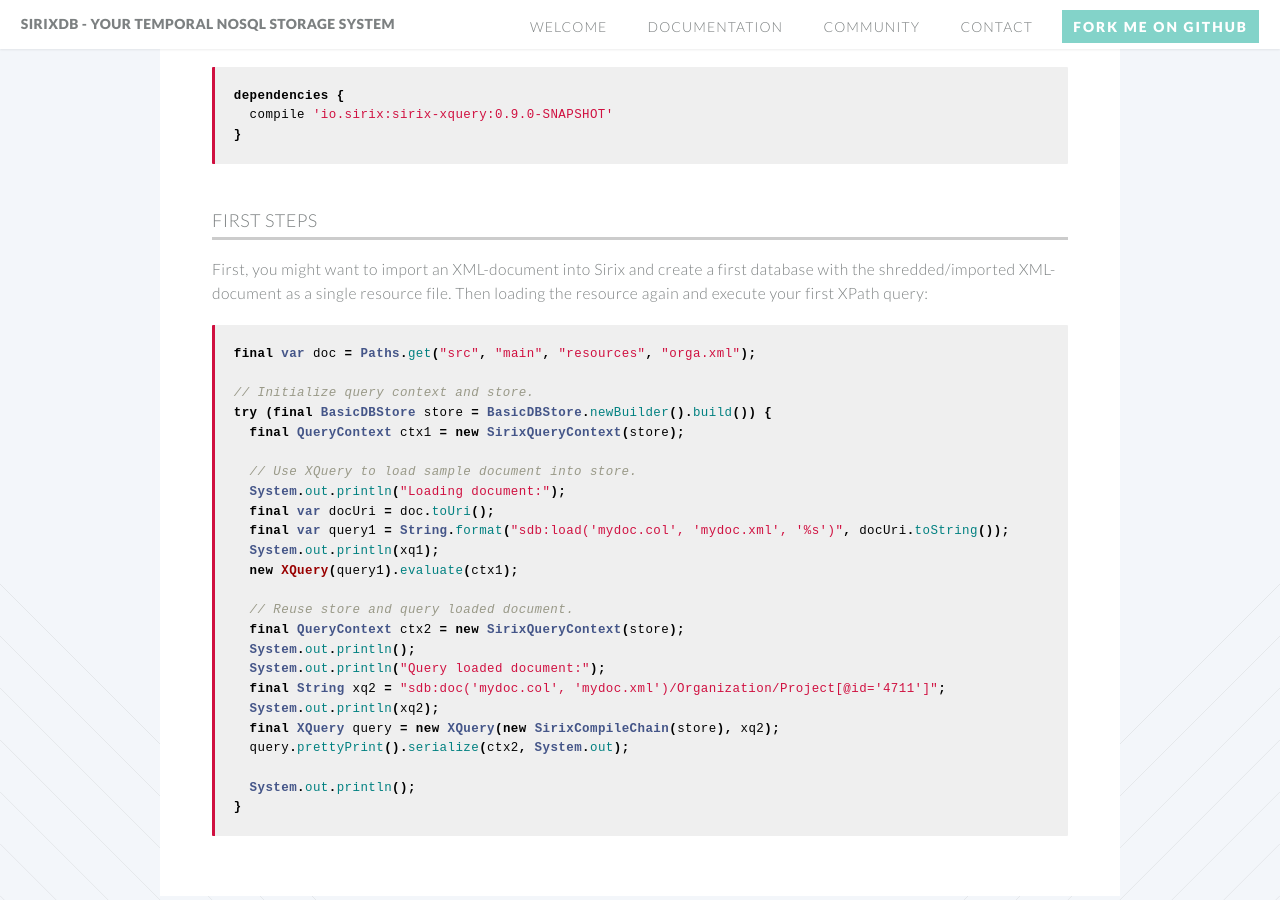
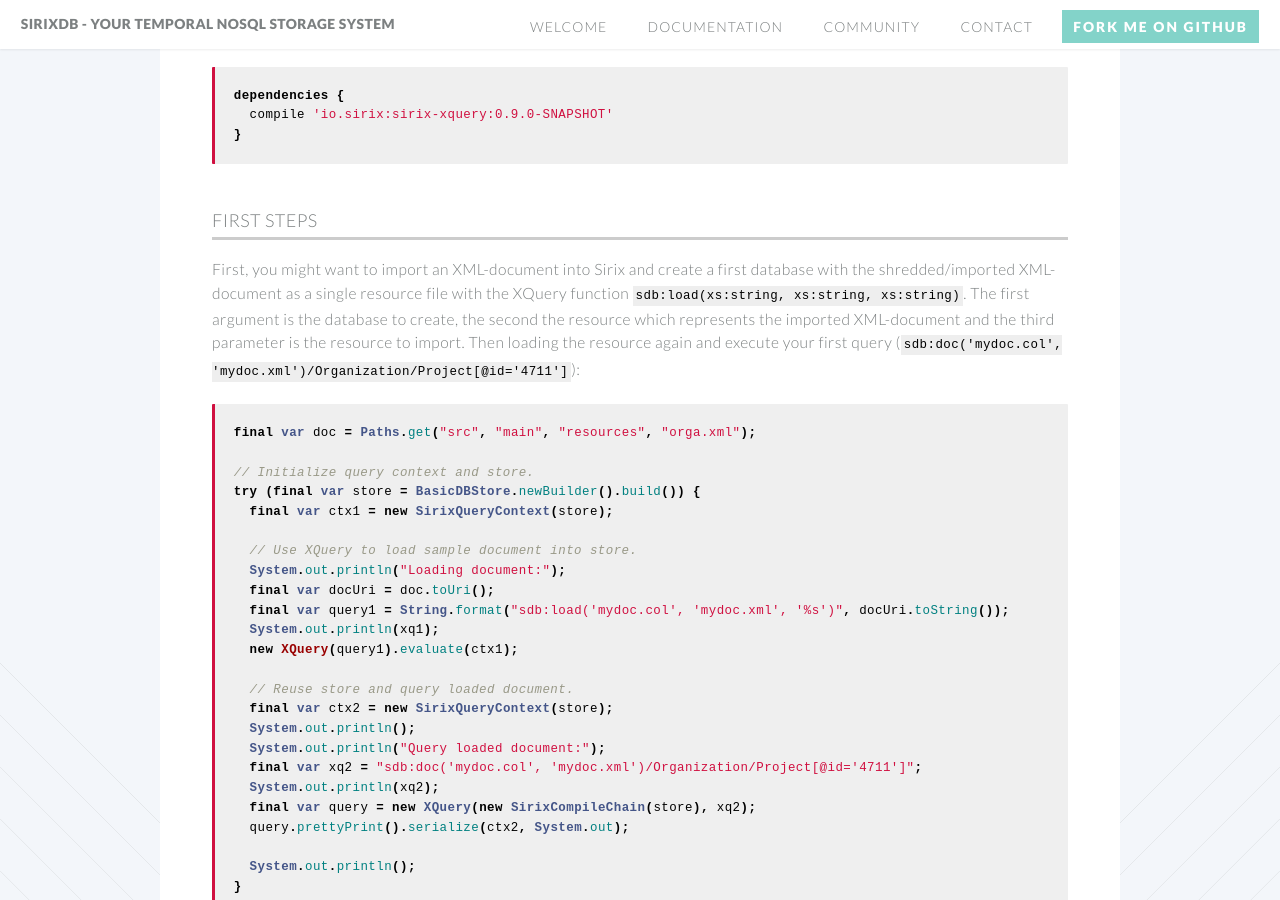
Before and after one commit to sirixdb/sirixdb.github.io, a Jekyll site: the page built from xml-xquery-api.md, in a window 1280 px wide and 900 px high, scrolled down 1316 px. Built offline with Jekyll 4.4.1, drawn with Linux system fonts in a browser that asks for light colours; our own code applies the rules of GitHub Pages for plain Markdown files.

Commit message:
Update xml-xquery-api.md

````diff
--- a/xml-xquery-api.md
+++ b/xml-xquery-api.md
@@ -53,14 +53,14 @@
 ```
 
 ### First steps
-First, you might want to import an XML-document into Sirix and create a first database with the shredded/imported XML-document as a single resource file. Then loading the resource again and execute your first XPath query:
+First, you might want to import an XML-document into Sirix and create a first database with the shredded/imported XML-document as a single resource file with the XQuery function `sdb:load(xs:string, xs:string, xs:string)`. The first argument is the database to create, the second the resource which represents the imported XML-document and the third parameter is the resource to import. Then loading the resource again and execute your first query (`sdb:doc('mydoc.col', 'mydoc.xml')/Organization/Project[@id='4711']`):
 
 ```java
 final var doc = Paths.get("src", "main", "resources", "orga.xml");
 
 // Initialize query context and store.
-try (final BasicDBStore store = BasicDBStore.newBuilder().build()) {
-  final QueryContext ctx1 = new SirixQueryContext(store);
+try (final var store = BasicDBStore.newBuilder().build()) {
+  final var ctx1 = new SirixQueryContext(store);
 
   // Use XQuery to load sample document into store.
   System.out.println("Loading document:");
@@ -70,12 +70,12 @@
   new XQuery(query1).evaluate(ctx1);
 
   // Reuse store and query loaded document.
-  final QueryContext ctx2 = new SirixQueryContext(store);
+  final var ctx2 = new SirixQueryContext(store);
   System.out.println();
   System.out.println("Query loaded document:");
-  final String xq2 = "sdb:doc('mydoc.col', 'mydoc.xml')/Organization/Project[@id='4711']";
+  final var xq2 = "sdb:doc('mydoc.col', 'mydoc.xml')/Organization/Project[@id='4711']";
   System.out.println(xq2);
-  final XQuery query = new XQuery(new SirixCompileChain(store), xq2);
+  final var query = new XQuery(new SirixCompileChain(store), xq2);
   query.prettyPrint().serialize(ctx2, System.out);
 
   System.out.println();
````
